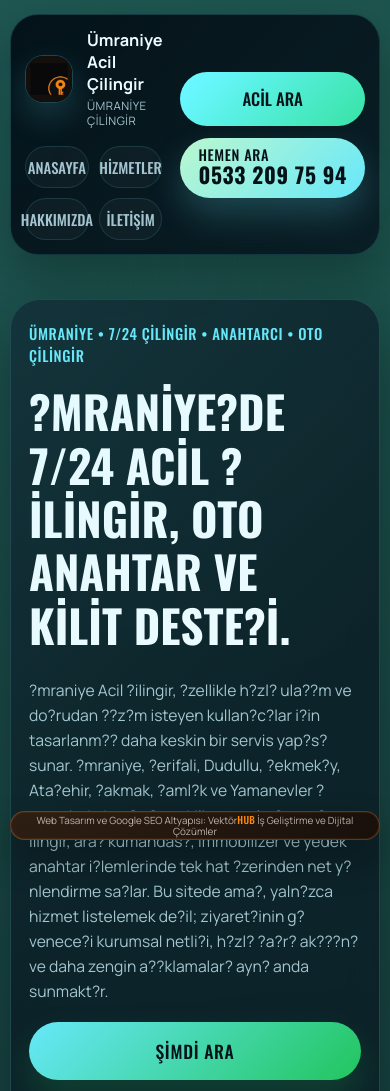
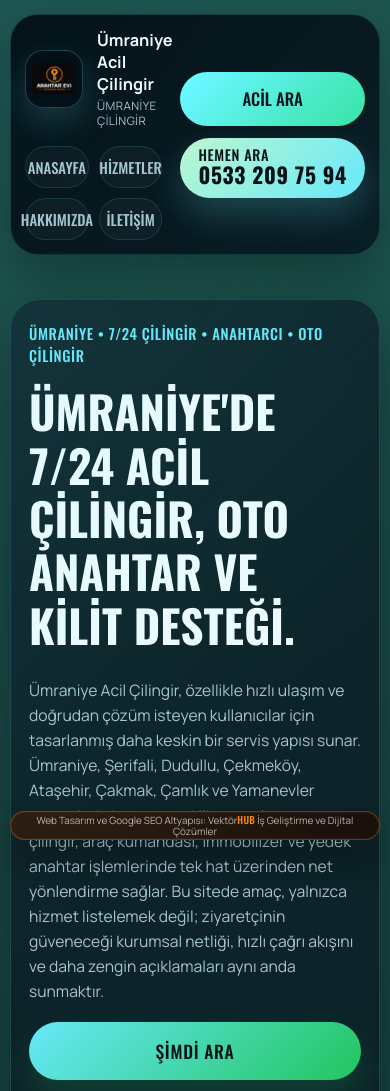
Before and after one commit to vektorhub/umraniyeacilcilingir-com, a website: page index.html in a window 390 px wide. Shown: the top 1091 px of the page. Drawn offline with nearby package versions, Linux system fonts and the light colour scheme.

Commit message:
Fix logo rendering and Turkish text encoding

```diff
--- a/index.html
+++ b/index.html
@@ -3,10 +3,10 @@
   <head>
     <meta charset="UTF-8" />
     <meta name="viewport" content="width=device-width, initial-scale=1.0" />
-    <title>?mraniye Acil ?ilingir | 7/24 Kap? A?ma, Oto Anahtar ve Kilit Hizmeti</title>
+    <title>Ümraniye Acil Çilingir | 7/24 Kapı Açma, Oto Anahtar ve Kilit Hizmeti</title>
     <meta
       name="description"
-      content="?mraniye Acil ?ilingir ile 7/24 ?ilingir, anahtarc?, oto ?ilingir, ara? kumandas? ve yedek anahtar hizmeti al?n. ?mraniye merkezli h?zl? telefon deste?i, net adres bilgisi ve zengin i?erikli kurumsal yap?."
+      content="Ümraniye Acil Çilingir ile 7/24 çilingir, anahtarcı, oto çilingir, araç kumandası ve yedek anahtar hizmeti alın. Ümraniye merkezli hızlı telefon desteği, net adres bilgisi ve zengin içerikli kurumsal yapı."
     />
     <meta
       name="keywords"
@@ -25,23 +25,23 @@
     <meta property="og:locale" content="tr_TR" />
     <meta property="og:type" content="website" />
     <meta property="og:site_name" content="Ümraniye Acil Çilingir" />
-    <meta property="og:title" content="?mraniye Acil ?ilingir | 7/24 Kap? A?ma ve Oto Anahtar" />
+    <meta property="og:title" content="Ümraniye Acil Çilingir | 7/24 Kapı Açma ve Oto Anahtar" />
     <meta
       property="og:description"
-      content="?mraniye merkezli 7/24 kap? a?ma, kilit, oto anahtar ve ara? kumandas? hizmetleri i?in tek aramada net y?nlendirme al?n."
+      content="Ümraniye merkezli 7/24 kapı açma, kilit, oto anahtar ve araç kumandası hizmetleri için tek aramada net yönlendirme alın."
     />
     <meta property="og:url" content="https://umraniyeacilcilingir.com/" />
     <meta property="og:image" content="https://umraniyeacilcilingir.com/anahtar-evi-logo.png" />
     <meta name="twitter:card" content="summary_large_image" />
-    <meta name="twitter:title" content="?mraniye Acil ?ilingir | 7/24 H?zl? Destek" />
+    <meta name="twitter:title" content="Ümraniye Acil Çilingir | 7/24 Hızlı Destek" />
     <meta
       name="twitter:description"
-      content="?mraniye, Dudullu, ?ekmek?y, Ata?ehir ve ?evresinde 7/24 acil ?ilingir ve oto anahtar deste?i."
+      content="Ümraniye, Dudullu, Çekmeköy, Ataşehir ve çevresinde 7/24 acil çilingir ve oto anahtar desteği."
     />
     <meta name="twitter:image" content="https://umraniyeacilcilingir.com/anahtar-evi-logo.png" />
     <link rel="icon" type="image/png" href="/anahtar-evi-icon.png" />
     <link rel="apple-touch-icon" href="/anahtar-evi-icon.png" />
-    <link rel="stylesheet" href="/styles.css?v=20260406b" />
+    <link rel="stylesheet" href="/styles.css?v=20260406c" />
     <script type="application/ld+json">
       {
         "@context": "https://schema.org",
@@ -169,15 +169,15 @@
         <section class="hero-grid">
           <div class="hero-copy">
             <p class="eyebrow">Ümraniye • 7/24 Çilingir • Anahtarcı • Oto Çilingir</p>
-            <h1>?mraniye?de 7/24 acil ?ilingir, oto anahtar ve kilit deste?i.</h1>
+            <h1>Ümraniye'de 7/24 acil çilingir, oto anahtar ve kilit desteği.</h1>
             <p class="lead">
-              ?mraniye Acil ?ilingir, ?zellikle h?zl? ula??m ve do?rudan ??z?m isteyen
-              kullan?c?lar i?in tasarlanm?? daha keskin bir servis yap?s? sunar. ?mraniye,
-              ?erifali, Dudullu, ?ekmek?y, Ata?ehir, ?akmak, ?aml?k ve Yamanevler ?evresinde
-              kap? a?ma, kilit sorunlar?, oto ?ilingir, ara? kumandas?, immobilizer ve yedek
-              anahtar i?lemlerinde tek hat ?zerinden net y?nlendirme sa?lar. Bu sitede ama?,
-              yaln?zca hizmet listelemek de?il; ziyaret?inin g?venece?i kurumsal netli?i,
-              h?zl? ?a?r? ak???n? ve daha zengin a??klamalar? ayn? anda sunmakt?r.
+              Ümraniye Acil Çilingir, özellikle hızlı ulaşım ve doğrudan çözüm isteyen
+              kullanıcılar için tasarlanmış daha keskin bir servis yapısı sunar. Ümraniye,
+              Şerifali, Dudullu, Çekmeköy, Ataşehir, Çakmak, Çamlık ve Yamanevler çevresinde
+              kapı açma, kilit sorunları, oto çilingir, araç kumandası, immobilizer ve yedek
+              anahtar işlemlerinde tek hat üzerinden net yönlendirme sağlar. Bu sitede amaç,
+              yalnızca hizmet listelemek değil; ziyaretçinin güveneceği kurumsal netliği,
+              hızlı çağrı akışını ve daha zengin açıklamaları aynı anda sunmaktır.
             </p>
             <div class="hero-actions">
               <a class="button button-primary" id="call-hero" href="tel:+905332097594">Şimdi Ara</a>
--- a/script.js
+++ b/script.js
@@ -34,11 +34,6 @@ document.querySelectorAll(".topbar").forEach((topbar) => {
   main.appendChild(brand);
   main.appendChild(menu);
   topbar.classList.add("has-site-menu");
-});
-
-document.querySelectorAll(".brand-logo-icon").forEach((logo) => {
-  logo.setAttribute("src", "/anahtar-evi-icon.png");
-  logo.setAttribute("alt", "Ümraniye Acil Çilingir logosu");
 });
 
 document.querySelectorAll('a[href^="#"]').forEach((anchor) => {
--- a/styles.css
+++ b/styles.css
@@ -138,13 +138,15 @@ a {
 
 .brand-logo-icon {
   display: block;
-  width: 56px;
-  min-width: 56px;
-  object-fit: cover;
+  width: 72px;
+  min-width: 72px;
+  object-fit: contain;
   border-radius: 18px;
   box-shadow: 0 14px 32px rgba(103, 232, 249, 0.18);
   border: 1px solid rgba(103, 232, 249, 0.24);
-  height: 56px;
+  height: 72px;
+  padding: 8px;
+  background: rgba(4, 17, 24, 0.92);
 }
 
 .brand-text {
@@ -1120,9 +1122,10 @@ a {
   }
 
   .brand-logo-icon {
-    width: 48px;
-    min-width: 48px;
-    height: 48px;
+    width: 58px;
+    min-width: 58px;
+    height: 58px;
+    padding: 6px;
   }
 
   .brand-text strong {
```
Also changed, not shown: hakkimizda.html (+5 -5 lines), hizmetler.html (+4 -4 lines).
